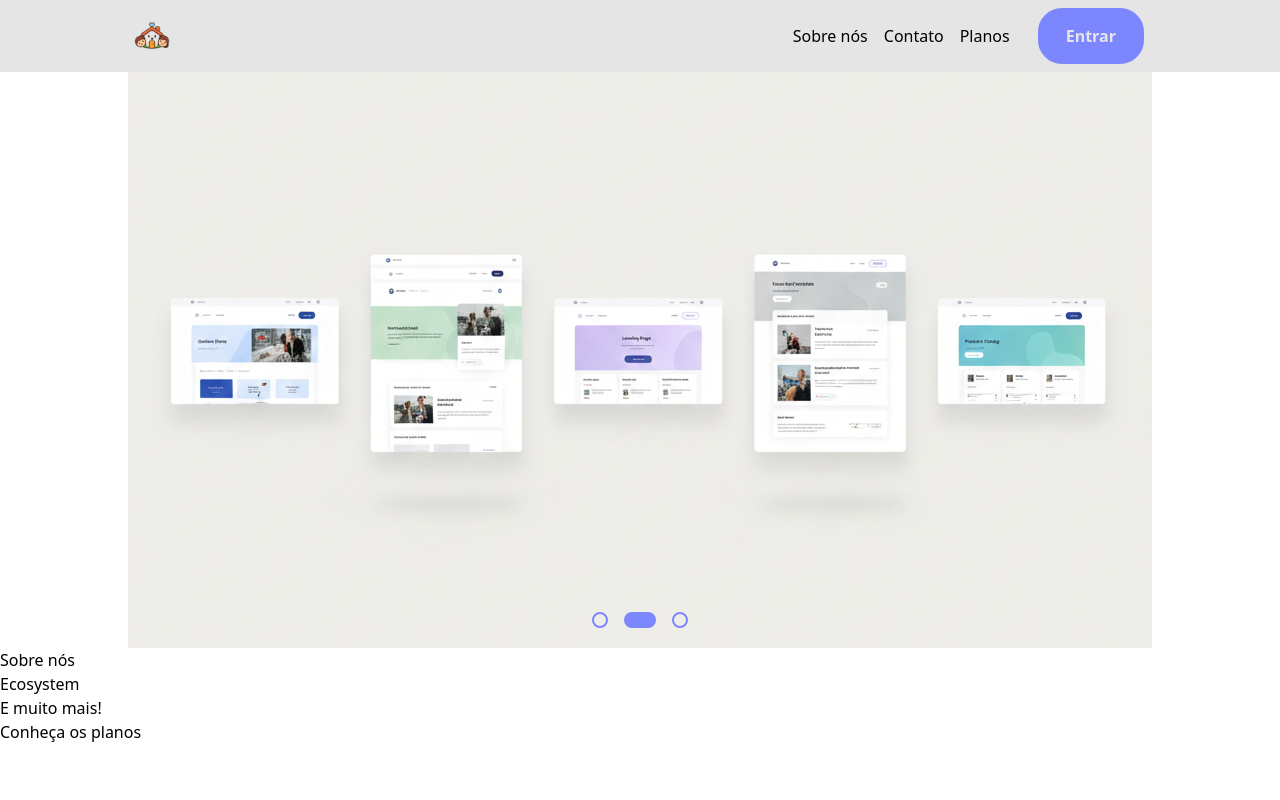
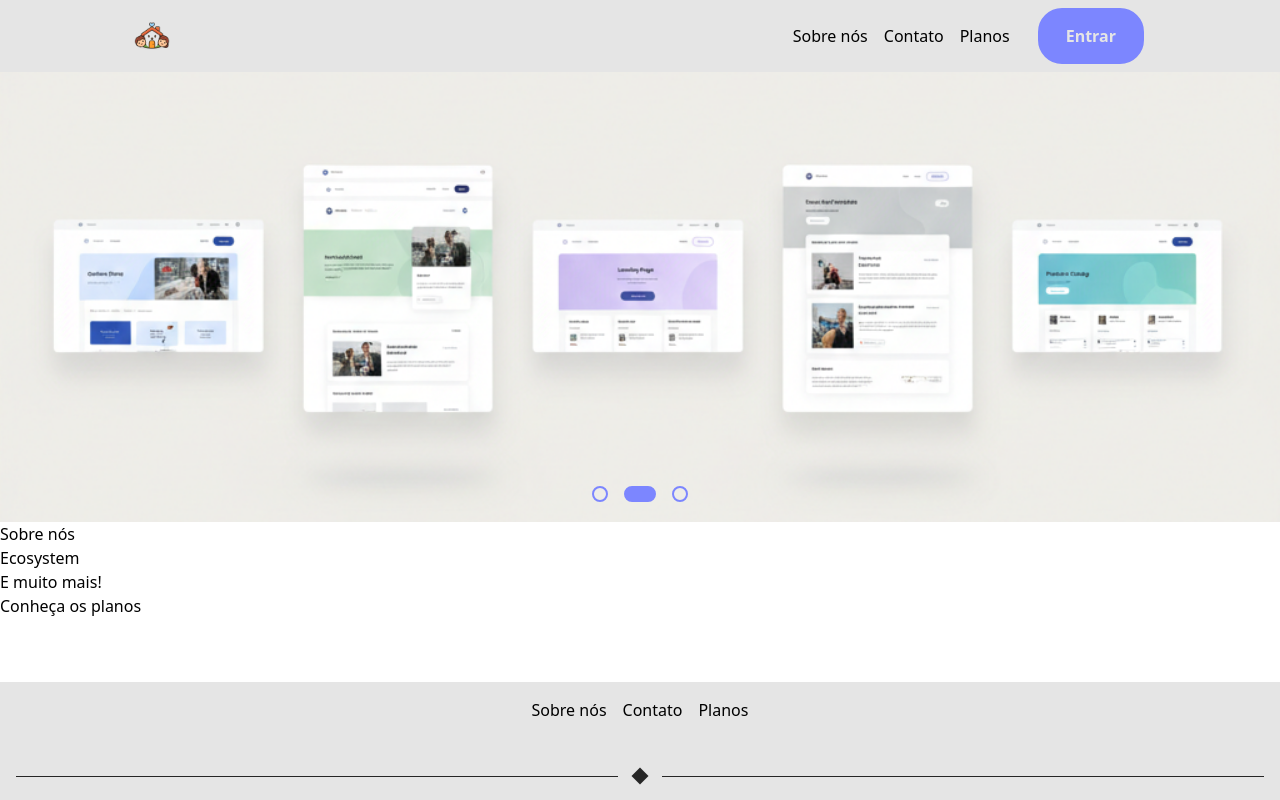
Before and after one commit to AkoruuDev/vizinhos, a React (Vite) app: page / in a window 1280 px wide. Shown: the top 800 px of the page. Built offline with nearby package versions, Linux system fonts and the light colour scheme.

Commit message:
style: fix the width size

```diff
--- a/src/components/homeComponents/Hero.tsx
+++ b/src/components/homeComponents/Hero.tsx
@@ -40,7 +40,7 @@ function ImageComponent({image} : {image: Image}) {
     )
 
     return(
-        <div key={image.id}>
+        <div key={image.id} className="w-full max-h-[450px] overflow-hidden flex items-center">
             {image.link ? (
                 <a href={image.link}>{picture}</a>
             ) : (
```
